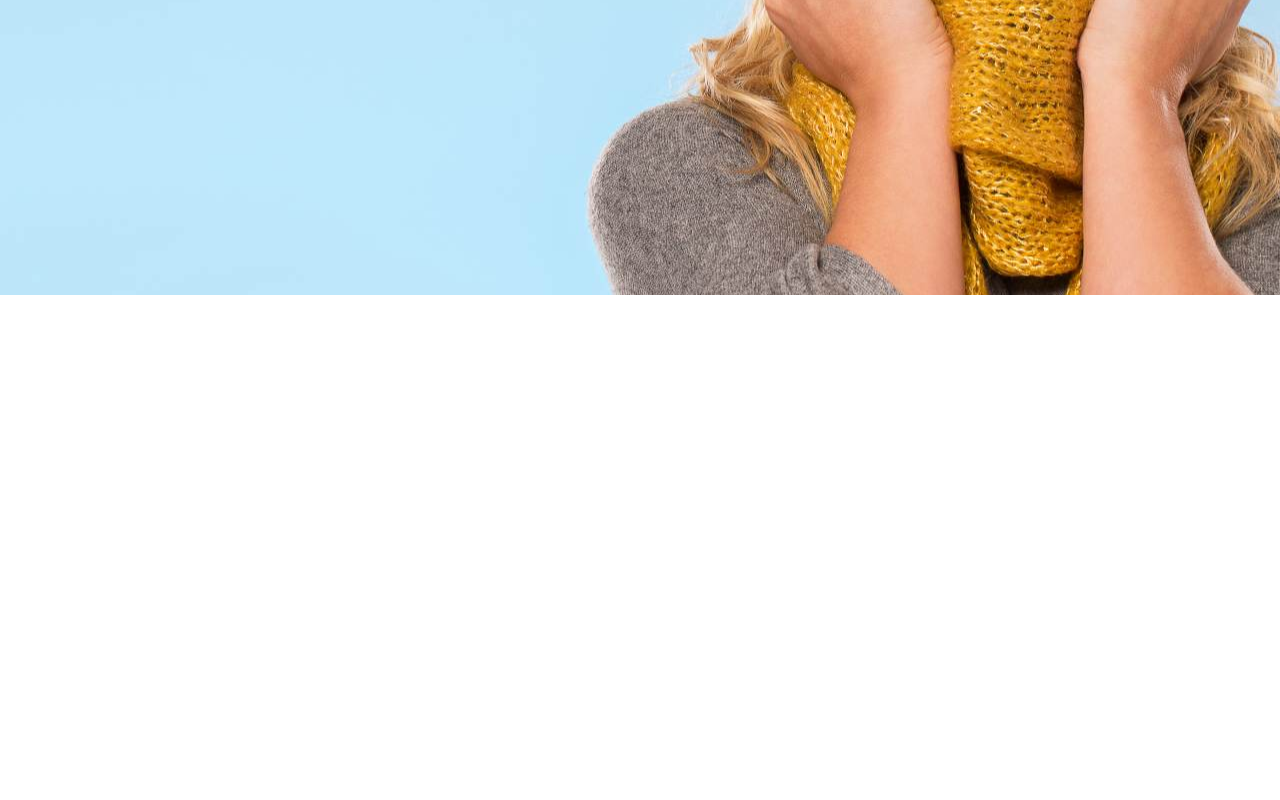
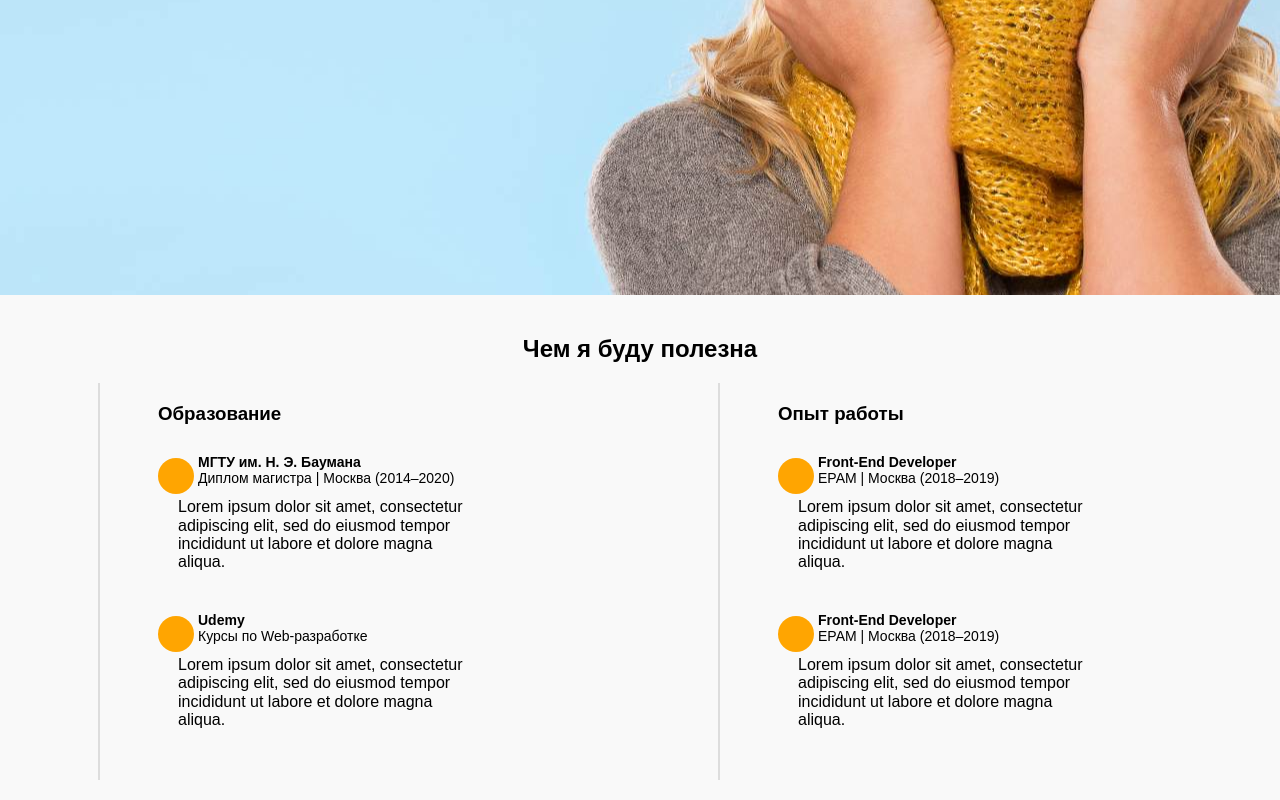
Before and after one commit to pasosh12/test_task, a website: page index.html in a window 1280 px wide. Shown: the part 545-1345 px from the top of the page. Before the commit the page ends 840 px from the top, so only its background shows below. Drawn offline with nearby package versions, Linux system fonts and the light colour scheme; files that its build step writes are made by us from their sources.

Commit message:
my edits of new section

```diff
--- /dev/null
+++ b/css/useful_styles.scss
@@ -0,0 +1,84 @@
+$primary-color: #ffa501;
+.useful-section {
+  padding: 20px;
+  background-color: #f9f9f9;
+  //display: flex;
+  //flex-direction: row;
+  //display: block;
+
+  h2{
+    margin: 20px auto;
+    text-align: center;
+  }
+  .flex-row {
+    display: flex;
+    flex-direction: row;
+  }
+
+  .container {
+    display: flex;
+    flex-direction: column;
+    align-items: center;
+  }
+
+  .timeline {
+    position: relative;
+    padding: 20px 0;
+    width: 80%;
+
+    &::after {
+      content: '';
+      position: absolute;
+      //left: 50%;
+      top: 0;
+      bottom: 0;
+      width: 2px;
+      background-color: #ddd;
+      //transform: translateX(-50%);
+    }
+
+    h3{
+      margin-left:60px;
+    }
+    .timeline-item {
+      display: flex;
+      //justify-content: flex-start;
+      align-items: center;
+      margin: 20px 0;
+      min-width: 418px;
+      position: relative;
+
+      .circle {
+        width: 36px;
+        height: 36px;
+        background-color: $primary-color;
+        //border: 3px solid $primary-color;
+        border-radius: 50%;
+        position: absolute;
+        //left: 25%;
+        //margin-left: 60px;
+        top:10%;
+        transform: translateX(60px);
+      }
+
+      .content {
+        padding: 10px 20px;
+        //background-color: #fff;
+        //border-radius: 5px;
+        //box-shadow: 0 2px 4px rgba(0, 0, 0, 0.1);
+        margin-left: 60px;
+        width: 70%;
+        .title{
+          padding-left: 20px;
+          padding-bottom: 12px;
+          font-size: 14px;
+        }
+      }
+
+      //&:nth-child(odd) .content {
+      //  margin-left: 0;
+      //  margin-right: 60px;
+      //}
+    }
+  }
+}
--- a/index.html
+++ b/index.html
@@ -6,6 +6,7 @@
     <title>Мое Портфолио</title>
     <link rel="stylesheet" href="css/normalize.css">
     <link rel="stylesheet" href="css/styles.css">
+    <link rel="stylesheet" href="css/useful_styles.css">
 </head>
 <body>
 <div class="content-wrapper">
@@ -55,6 +56,69 @@
         </div>
     </main>
 </div>
+
+
+<section class="useful-section">
+    <h2>Чем я буду полезна</h2>
+    <div class="flex-row">
+        <div class="container">
+            <div class="timeline">
+                <h3>Образование</h3>
+                <div class="timeline-item">
+                    <div class="circle"></div>
+                    <div class="content">
+                        <div class="title">
+                            <h4>МГТУ им. Н. Э. Баумана</h4>
+                            <p>Диплом магистра | Москва (2014–2020)</p>
+                        </div>
+                        <p>Lorem ipsum dolor sit amet, consectetur adipiscing elit, sed do eiusmod tempor incididunt ut
+                            labore et dolore magna aliqua.</p>
+                    </div>
+                </div>
+                <div class="timeline-item">
+                    <div class="circle"></div>
+                    <div class="content">
+                        <div class="title">
+                            <h4>Udemy</h4>
+                            <p>Курсы по Web-разработке</p>
+                        </div>
+                        <p>Lorem ipsum dolor sit amet, consectetur adipiscing elit, sed do eiusmod tempor incididunt ut
+                            labore et dolore magna aliqua.</p>
+                    </div>
+                </div>
+            </div>
+        </div>
+        <div class="container">
+            <div class="timeline">
+                <h3>Опыт работы</h3>
+                <div class="timeline-item">
+                    <div class="circle"></div>
+                    <div class="content">
+                        <div class="title">
+                            <h4>Front-End Developer</h4>
+                            <p>EPAM | Москва (2018–2019)</p>
+                        </div>
+                        <p>Lorem ipsum dolor sit amet, consectetur adipiscing elit, sed do eiusmod tempor incididunt ut
+                            labore et dolore magna aliqua.</p>
+                    </div>
+                </div>
+                <div class="timeline-item">
+                    <div class="circle"></div>
+                    <div class="content">
+                        <div class="title">
+                            <h4>Front-End Developer</h4>
+                            <p>EPAM | Москва (2018–2019)</p>
+                        </div>
+                        <p>Lorem ipsum dolor sit amet, consectetur adipiscing elit, sed do eiusmod tempor incididunt ut
+                            labore et dolore magna aliqua.</p>
+                    </div>
+                </div>
+            </div>
+        </div>
+    </div>
+</section>
+
+
 <nav class="sidebar">
     <button class="sidebar__close">&times;</button>
     <ul class="sidebar__list">
@@ -78,6 +142,7 @@
         </a>
     </div>
 </nav>
+
 <script src="js/main.js"></script>
 </body>
 </html>
```
Also changed, not shown: js/main.js (line endings or trailing spaces).
